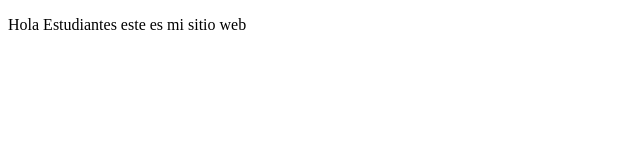
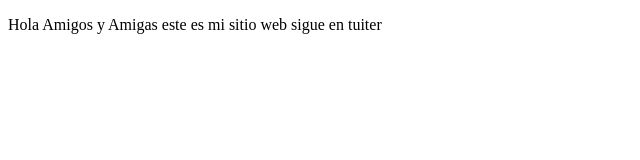
Before and after one commit to Tapestryco/proyectoDemoCursoPrework, a plain HTML site: page index.html in a window 1280 px wide. Shown: the whole page, without its empty margins (0-640 px from the left). Drawn offline with Linux system fonts and the light colour scheme.

Commit message:
Cambios agrgados al sitio

```diff
--- a/index.html
+++ b/index.html
@@ -8,7 +8,7 @@
 </head>
 <body>
     <p>
-        Hola Estudiantes este es mi sitio web
+        Hola Amigos y Amigas este es mi sitio web sigue en tuiter
     </p>
 </body>
 </html>
```
